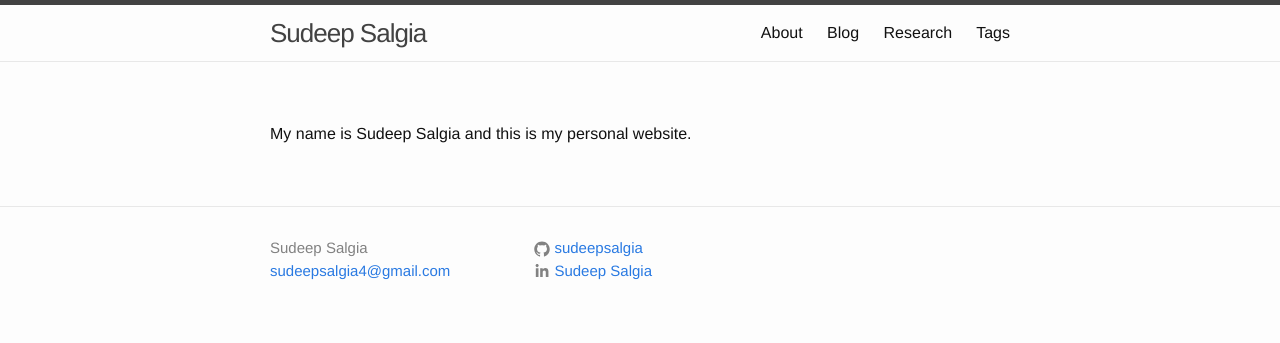
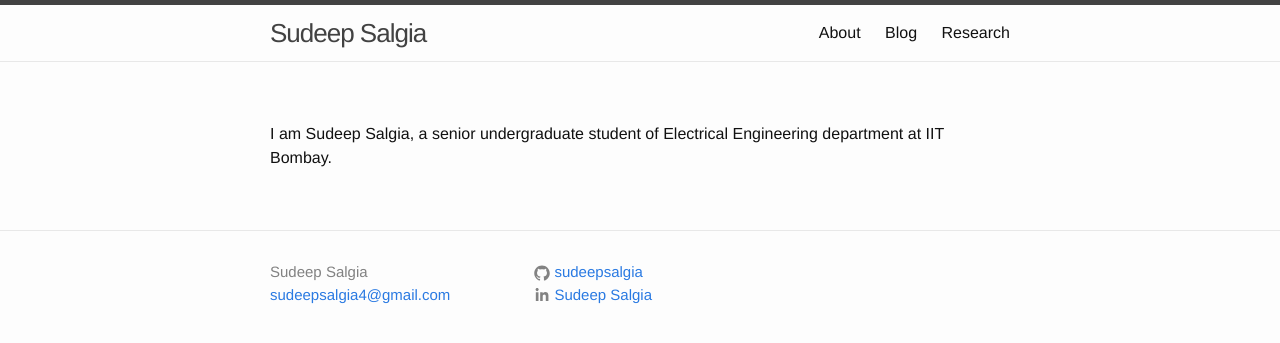
Before and after one commit to sudeepsalgia/sudeepsalgia.github.io, a Jekyll site: the page built from index.md, in a window 1280 px wide. Shown: the top 343 px of the page. Built offline with Jekyll 4.4.1, drawn with Linux system fonts in a browser that asks for light colours.

Commit message:
Removing Tags page

```diff
--- a/index.md
+++ b/index.md
@@ -3,4 +3,4 @@ layout: page
 ---
 {% include JB/setup %}
 
-My name is Sudeep Salgia and this is my personal website.
+I am Sudeep Salgia, a senior undergraduate student of Electrical Engineering department at IIT Bombay.
--- a/tags.html
+++ b/tags.html
@@ -1,6 +1,6 @@
 ---
 layout: page
-title: Tags
+<!-- title: Tags -->
 header: Posts By Tag
 group: navigation
 ---
```
